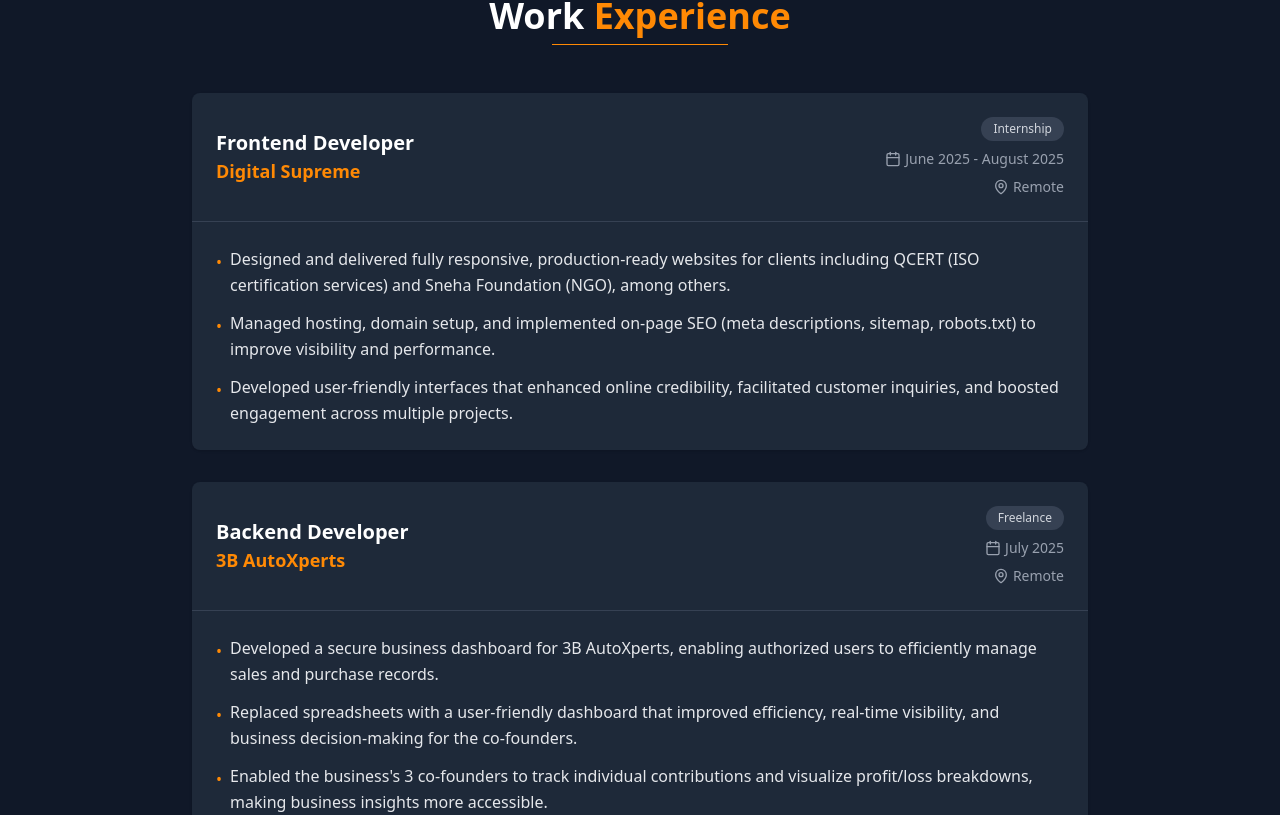
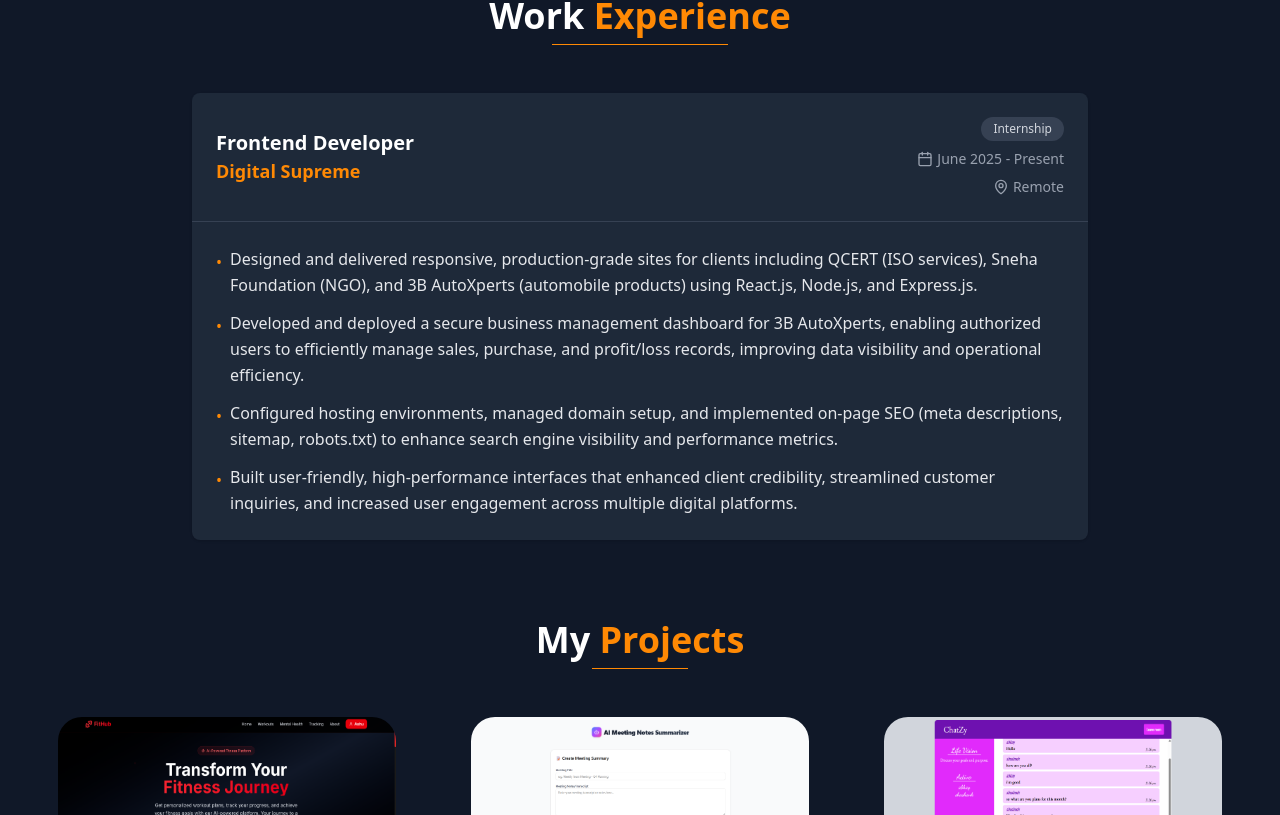
Before and after one commit to Abhay212121/portfolio, a React (Vite) app: page / in a window 1280 px wide. Shown: the part 605-1420 px from the top of the page. Built offline with nearby package versions, Linux system fonts and the light colour scheme.

Commit message:
updated the Experience section.

```diff
--- a/src/components/Experience.jsx
+++ b/src/components/Experience.jsx
@@ -5,25 +5,19 @@
   {
     title: "Frontend Developer",
     company: "Digital Supreme",
-    period: "June 2025 - August 2025",
+    period: "June 2025 - Present",
     location: "Remote",
     type: "Internship",
     achievements: [
-      "Designed and delivered fully responsive, production-ready websites for clients including QCERT (ISO certification services) and Sneha Foundation (NGO), among others.",
-      "Managed hosting, domain setup, and implemented on-page SEO (meta descriptions, sitemap, robots.txt) to improve visibility and performance.",
-      "Developed user-friendly interfaces that enhanced online credibility, facilitated customer inquiries, and boosted engagement across multiple projects.",
-    ],
-  },
-  {
-    title: "Backend Developer",
-    company: "3B AutoXperts",
-    period: "July 2025",
-    location: "Remote",
-    type: "Freelance",
-    achievements: [
-      "Developed a secure business dashboard for 3B AutoXperts, enabling authorized users to efficiently manage sales and purchase records.",
-      "Replaced spreadsheets with a user-friendly dashboard that improved efficiency, real-time visibility, and business decision-making for the co-founders.",
-      "Enabled the business's 3 co-founders to track individual contributions and visualize profit/loss breakdowns, making business insights more accessible.",
+      `Designed and delivered responsive, production-grade sites for clients including QCERT (ISO services), Sneha
+Foundation (NGO), and 3B AutoXperts (automobile products) using React.js, Node.js, and Express.js.`,
+      `Developed and deployed a secure business management dashboard for 3B AutoXperts, enabling authorized users to
+efficiently manage sales, purchase, and profit/loss records, improving data visibility and operational efficiency.
+`,
+      ` Configured hosting environments, managed domain setup, and implemented on-page SEO (meta descriptions,
+sitemap, robots.txt) to enhance search engine visibility and performance metrics.`,
+      `Built user-friendly, high-performance interfaces that enhanced client credibility, streamlined customer inquiries, and
+increased user engagement across multiple digital platforms.`,
     ],
   },
 ];
```
